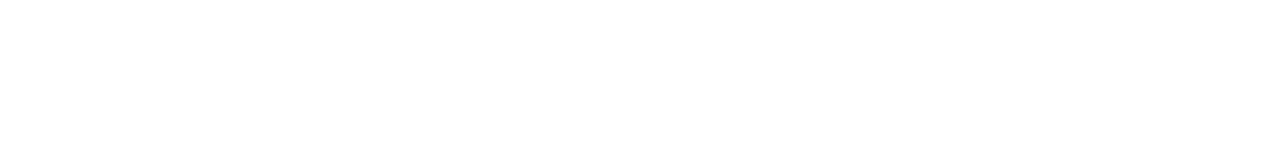
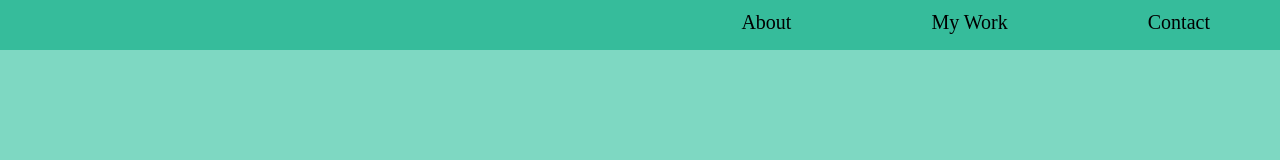
Before and after one commit to Memitaru/portfolio-page, a plain HTML site: page index.html in a window 1280 px wide. Drawn offline with Linux system fonts and the light colour scheme.

Commit message:
Added nav bar

```diff
--- a/index.css
+++ b/index.css
@@ -60,3 +60,26 @@ html {
 p {
     font-size: 1.6rem;
 }
+
+body {
+    background-color: #7ED8C2;
+}
+
+nav {
+    background-color: #36BC9B;
+    position: fixed;
+    top: 0;
+    left: 0;
+    height: 50px;
+    width: 100%;
+}
+
+nav ul {
+    display: flex;
+    justify-content: flex-end;
+}
+
+nav ul li {
+    margin: 12px 70px;
+    font-size: 2rem;
+}
--- a/index.html
+++ b/index.html
@@ -8,6 +8,13 @@
     <link rel="stylesheet" href="index.css">
 </head>
 <body>
+    <nav>
+        <ul>
+            <li>About</li>
+            <li>My Work</li>
+            <li>Contact</li>
+        </ul>
+    </nav>
 
 </body>
 </html>
```
